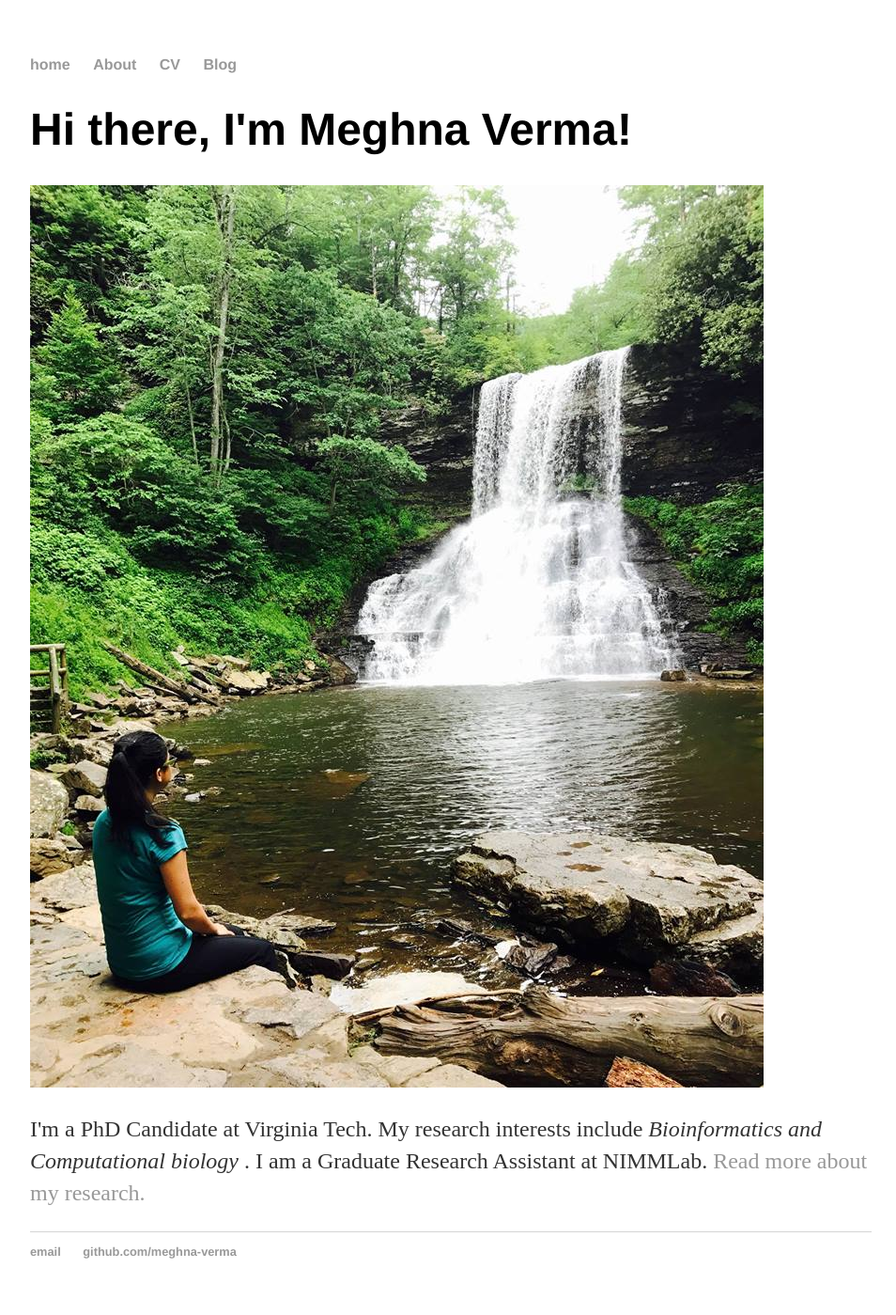
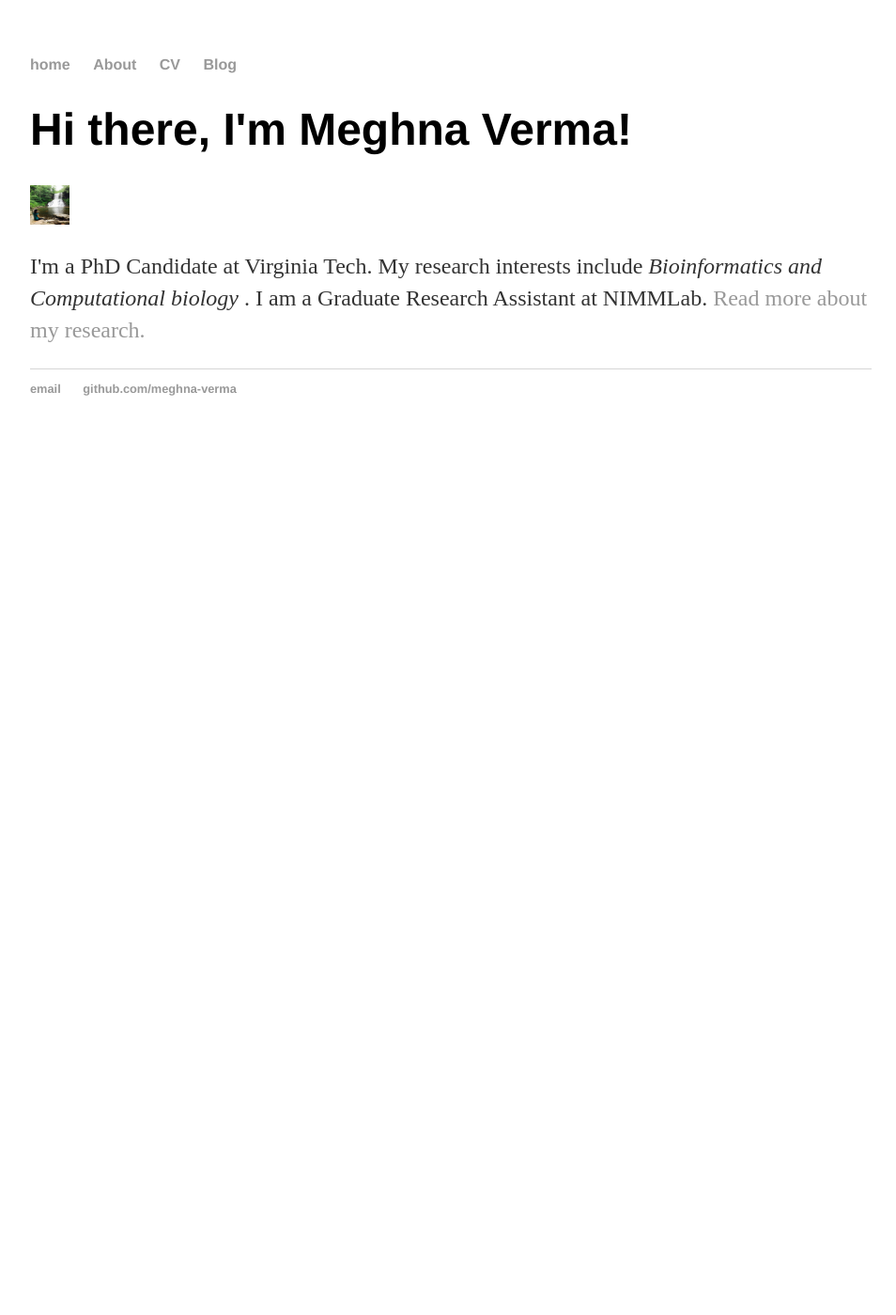
Before and after one commit to meghna-verma/meghna-verma.github.io, a Jekyll site: the page built from index.html, in a window 1280 px wide. Shown: the whole page at 94% size, without its empty margins (160-1114 px from the left). Built offline with Jekyll 4.4.1, drawn with Linux system fonts in a browser that asks for light colours; after the commit the page ends 900 px from its top, so only the background shows below that.

Commit message:
Image dimensions

```diff
--- a/index.html
+++ b/index.html
@@ -4,6 +4,6 @@ title: Meghna Verma, PhD Candidate
 ---
 <div class="blurb">
 	<h1>Hi there, I'm Meghna Verma!</h1>
-        <img src="images/Cascades.jpg">
+        <img src="images/Cascades.jpg", height="42" width="42">
 	<p>I'm a PhD Candidate at Virginia Tech. My research interests include <em> Bioinformatics and Computational biology </em>. I am a Graduate Research Assistant at NIMMLab. <a href="https://scholar.google.com/citations?user=mJLiaswAAAAJ&hl=en">Read more about my research.</a></p>
 </div><!-- /.blurb -->
```
